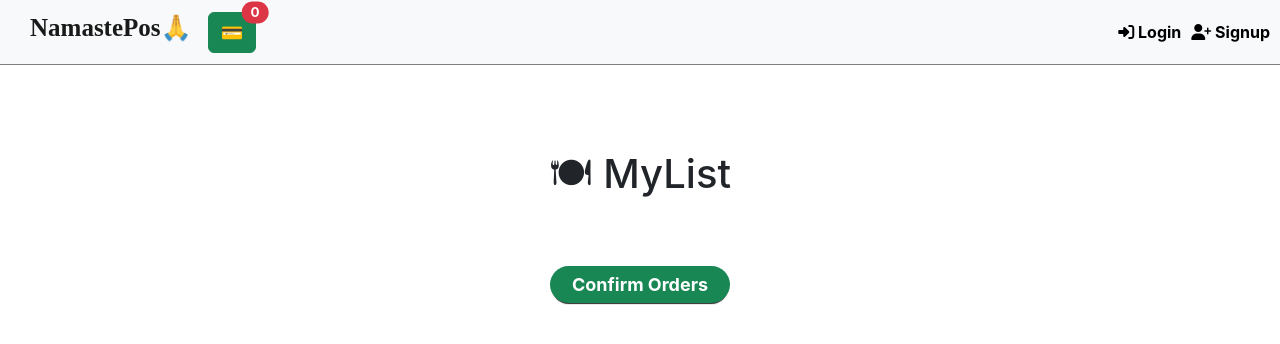
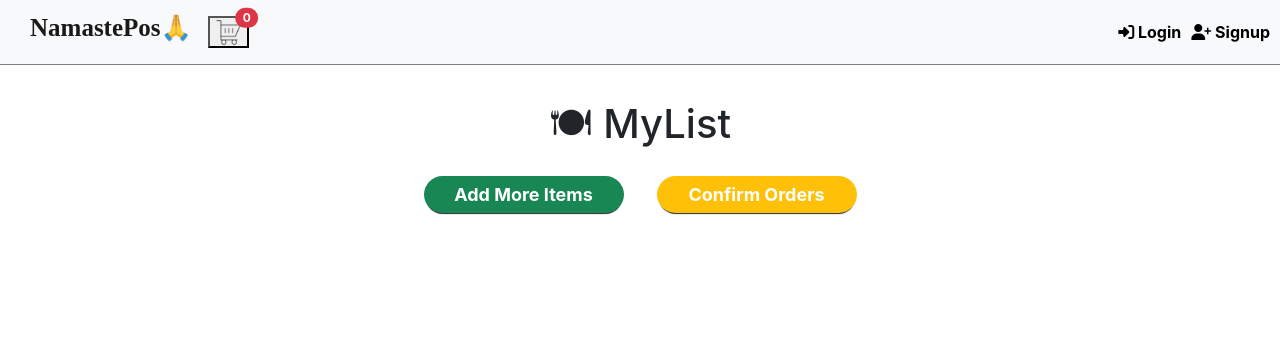
Before and after one commit to roadtocode4u/namaste-pos, a React (Create React App) app in the folder client/: page /myProductList in a window 1280 px wide. Shown: the top 344 px of the page. Built offline with nearby package versions, Linux system fonts and the light colour scheme.

Commit message:
change the utton and add shoping card icon in navbar (#151)

```diff
--- a/client/src/components/Navbar/Navbar.css
+++ b/client/src/components/Navbar/Navbar.css
@@ -36,3 +36,7 @@
   cursor: pointer;
   color: white;
 }
+.shopping-card {
+  height: 25px;
+  width: 25px;
+}
--- a/client/src/components/Navbar/Navbar.js
+++ b/client/src/components/Navbar/Navbar.js
@@ -3,6 +3,7 @@ import { Link } from 'react-router-dom';
 import './Navbar.css';
 import Signup from './../../views/Signup/Signup';
 import Login from '../../views/Login/Login';
+import Shopping from './shoppingcart.png';
 import { myProductListCount } from '../../utils/myListItem';
 
 export default function Navbar() {
@@ -32,17 +33,14 @@ export default function Navbar() {
             <b>NamastePos🙏</b>
           </h4>
         </a>
-        <div
-          className="collapse navbar-collapse navbar-sizing"
-          id="navbarNav"
-          style={{
-            display: 'flex',
-            flexDirection: 'row',
-            justifyContent: 'flex-start',
-          }}>
+        <div>
           <Link to="/myProductList" className="text-decoration-none">
-            <button type="button" className="btn btn-success position-relative">
-              💳
+            <button type="button" className="position-relative">
+              <img
+                className="shopping-card"
+                src={Shopping}
+                alt="shopping card"
+              />
               <span className="position-absolute top-0 start-100 translate-middle badge rounded-pill bg-danger">
                 {myListItem}
               </span>
--- a/client/src/views/MyProductList/MyProductList.css
+++ b/client/src/views/MyProductList/MyProductList.css
@@ -1,23 +1,34 @@
-.heading {
-  margin-top: 150px;
+.my-product-list-heading {
+  margin-top: 100px;
 }
 
 .confirm-btn {
   padding: 5px;
   margin: 3px;
-  width: 180px;
+  width: 200px;
+  margin-top: 20px;
+  border-radius: 30px;
+  border: none;
+  color: white;
+  box-shadow: 0px 3px 1px -2px rgb(43, 42, 42);
+}
+.Addmore-btn {
+  padding: 5px;
+  margin: 3px;
+  width: 200px;
   margin-top: 20px;
   border-radius: 30px;
   border: none;
   box-shadow: 0px 3px 1px -2px rgb(43, 42, 42);
+  margin-right: 30px;
 }
 
 .product-card {
   background-color: transparent;
   margin: 30px;
   padding: 15px;
-  max-width: 600px;
-  height: 160px;
+  max-width: 500px;
+  height: 140px;
   border: 1px solid rgb(95, 95, 95);
   border-radius: 5px;
   box-shadow: 2px 3px rgb(73, 73, 73);
@@ -53,7 +64,7 @@
   width: 100px;
   bottom: 7px;
   border-radius: 20px;
-  margin-bottom: 22px;
+  margin-bottom: 12px;
 }
 
 .product-card-price {
@@ -68,19 +79,6 @@
   margin-top: 20px;
   border-radius: 30px;
   border: none;
-  background-color: #ff0000;
-  color: white;
-  box-shadow: 0px 3px 1px -2px rgb(43, 42, 42);
-}
-
-.add-btn {
-  padding: 5px;
-  margin: 3px;
-  width: 150px;
-  margin-top: 20px;
-  border-radius: 30px;
-  border: none;
-  background-color: #00cc00;
   color: white;
   box-shadow: 0px 3px 1px -2px rgb(43, 42, 42);
 }
@@ -90,16 +88,13 @@
   transition: 0.5s;
 }
 
-.add-btn:hover {
-  box-shadow: 2px 3px rgb(73, 73, 73);
-  transition: 0.5s;
-}
 @media screen and (max-width: 735px) {
   .remove-btn {
     padding: 5px;
     margin: 3px;
     width: 150px;
-    margin-top: 5px;
+    margin-top: 10px;
+    margin-right: 120px;
     border-radius: 30px;
     border: none;
     background-color: #ff0000;
@@ -107,17 +102,3 @@
     box-shadow: 0px 3px 1px -2px rgb(43, 42, 42);
   }
 }
-
-@media screen and (max-width: 735px) {
-  .add-btn {
-    padding: 5px;
-    margin: 3px;
-    width: 150px;
-    margin-top: 5px;
-    border-radius: 30px;
-    border: none;
-    background-color: #00cc00;
-    color: white;
-    box-shadow: 0px 3px 1px -2px rgb(43, 42, 42);
-  }
-}
--- a/client/src/views/MyProductList/MyProductList.js
+++ b/client/src/views/MyProductList/MyProductList.js
@@ -6,32 +6,29 @@ function MyProductList() {
   return (
     <>
       <div>
-        <h1 className="text-center heading mb-5">🍽 MyList</h1>
+        <h1 className="text-center my-product-list-heading">🍽 MyList</h1>
         {myProductListItems.map((item, index) => {
           return (
-            <div key={index} className='container'>
-
+            <div key={index} className="container">
               <div key={index} className="product-card">
                 <h4>{item.name}</h4>
                 <b>Quantity: {item.quantity}</b>{' '}
                 <b className="mb-2 product-card-price">{item.price}</b>
                 <img className="product-img" src={item.imgUrl} />
-              <div className='row'>
-              <div className='col-md-6'>
-                <button className="remove-btn"><b>Remove</b></button>
-            </div>
-            <div className='col-md-6'>
-                <button className="add-btn"><b>Add</b></button>
+                <div className="text-center">
+                  <button className="btn btn-danger remove-btn">
+                    <b>Remove</b>
+                  </button>
                 </div>
               </div>
             </div>
-            </div>
-
-
           );
         })}
         <div className="text-center">
-          <button className="btn btn-success confirm-btn">
+          <button className="btn btn-success Addmore-btn">
+            <b>Add More Items</b>
+          </button>
+          <button className="btn btn-warning confirm-btn">
             <b>Confirm Orders</b>
           </button>
         </div>
```
Also changed, not shown: client/src/components/Navbar/shoppingcart.png (added). Lines whose indentation alone changed are shown as unchanged.
